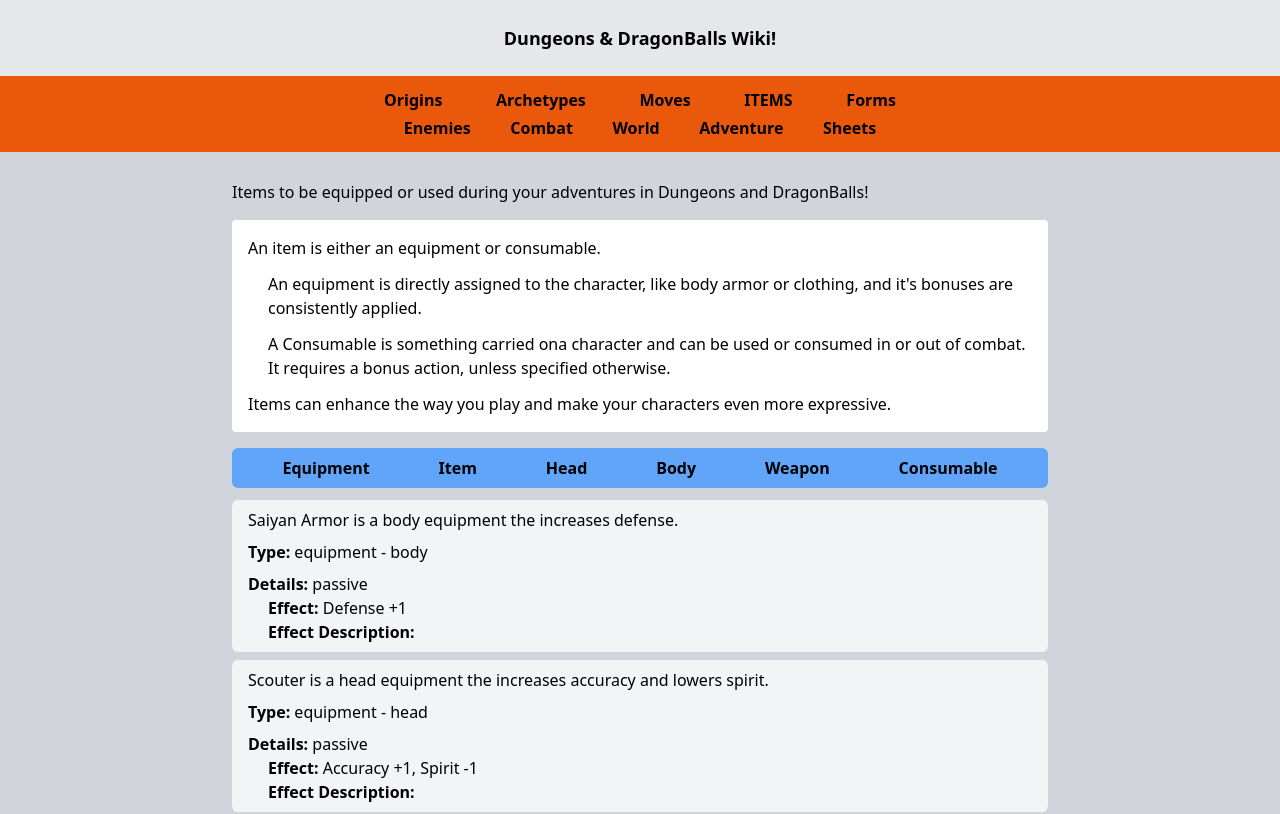
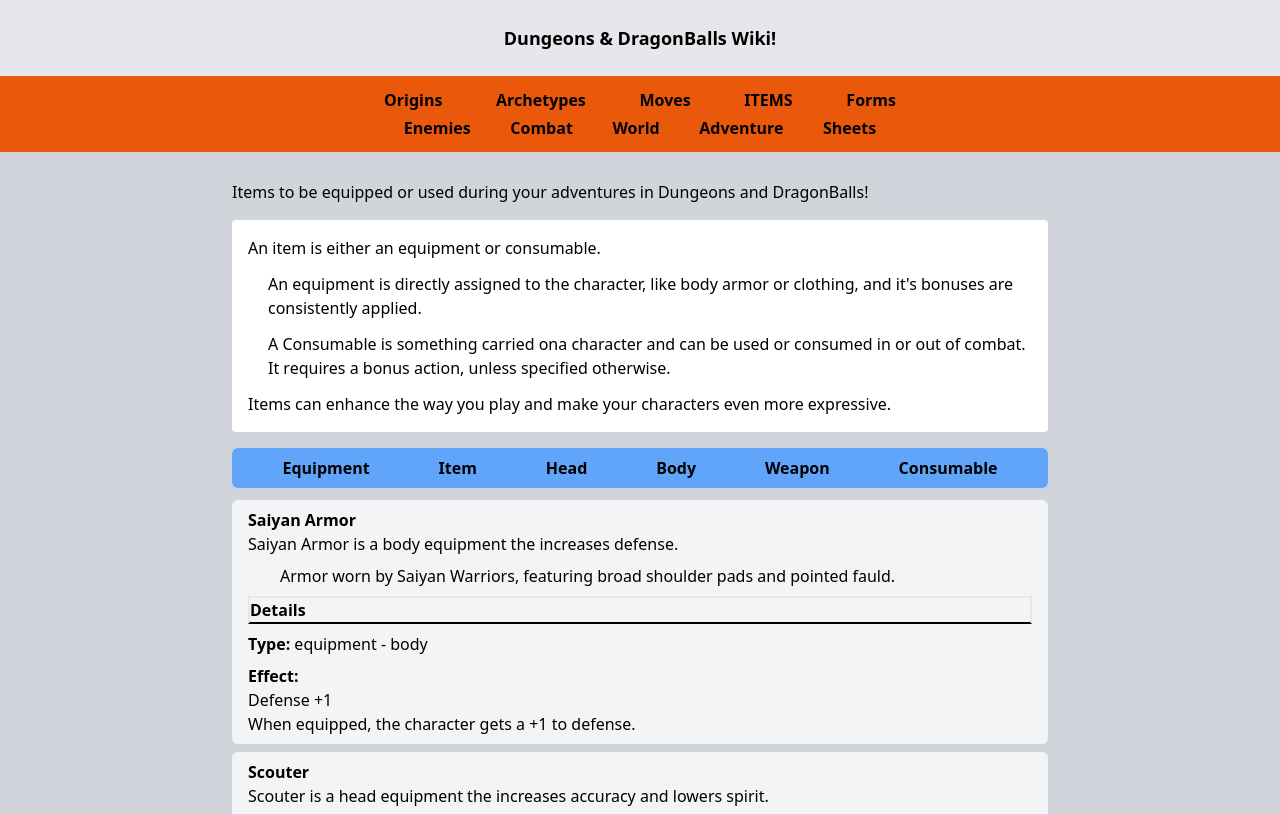
Before and after one commit to KylePep/ddbwiki, a Next.js app: page /items in a window 1280 px wide. Shown: the top 814 px of the page. Built offline with nearby package versions, Linux system fonts and the light colour scheme.

Commit message:
layout changes to item card

```diff
--- a/app/items/page.tsx
+++ b/app/items/page.tsx
@@ -28,15 +28,16 @@ export default function page() {
         <div>
           {list.map((item: any)=>(
             <div key={item.id} className='bg-gray-100 rounded-md px-4 py-2 mb-2'>
-                <h2 className="font-bold">{item.title}</h2>
+                <h2 className="font-bold">{item.displayName}</h2>
                 <p className='mb-2'>{item.description}</p>
-                <h3 className='mb-2'><span className='font-semibold'>Type: </span>{item.type} <span> - {item.subType}</span></h3>
+                <p className='mb-2 mx-8'>{item.extraDescription}</p>
+
                 <div>
-                  <p><span className='font-semibold'>Details: </span>{item.effectTrigger}</p>
-                  <ul>
-                    <h4><span className='font-semibold'>Effect: </span>{item.effect}</h4>
-                    <p><span className='font-semibold'>Effect Description: </span>{item.effectDescription}</p>
-                  </ul>
+                    <p className='border-solid border-2 border-b-black'><span className='font-semibold'>Details </span></p>
+                    <h3 className='my-2'><span className='font-semibold'>Type: </span>{item.type} <span> - {item.subType}</span></h3>
+                    <h3 className='font-semibold'>Effect:</h3>
+                    <p>{item.effect}</p>
+                    <p>{item.descriptionParams}</p>
                 </div>
           </div>
               ))}
--- a/shared/constants/itemData.json
+++ b/shared/constants/itemData.json
@@ -69,7 +69,7 @@
       "effectTrigger": "use",
       "effect": "PowerPoleMove",
       "description": "Power Pole is a weapon equipment that grants its wielder the PowerPoleMove move.",
-      "descriptionParams": "When equipped, the character gets the -PowerPoleMove- and +1 to physical attack accuracy.",
+      "descriptionParams": "When equipped, the character can use the -PowerPoleMove- move.",
       "extraDescription": "A simple red pole contained by a red sheathe worn on the back, when called upon the Power Pole can extend to extreme heights."
     },
     {
```
